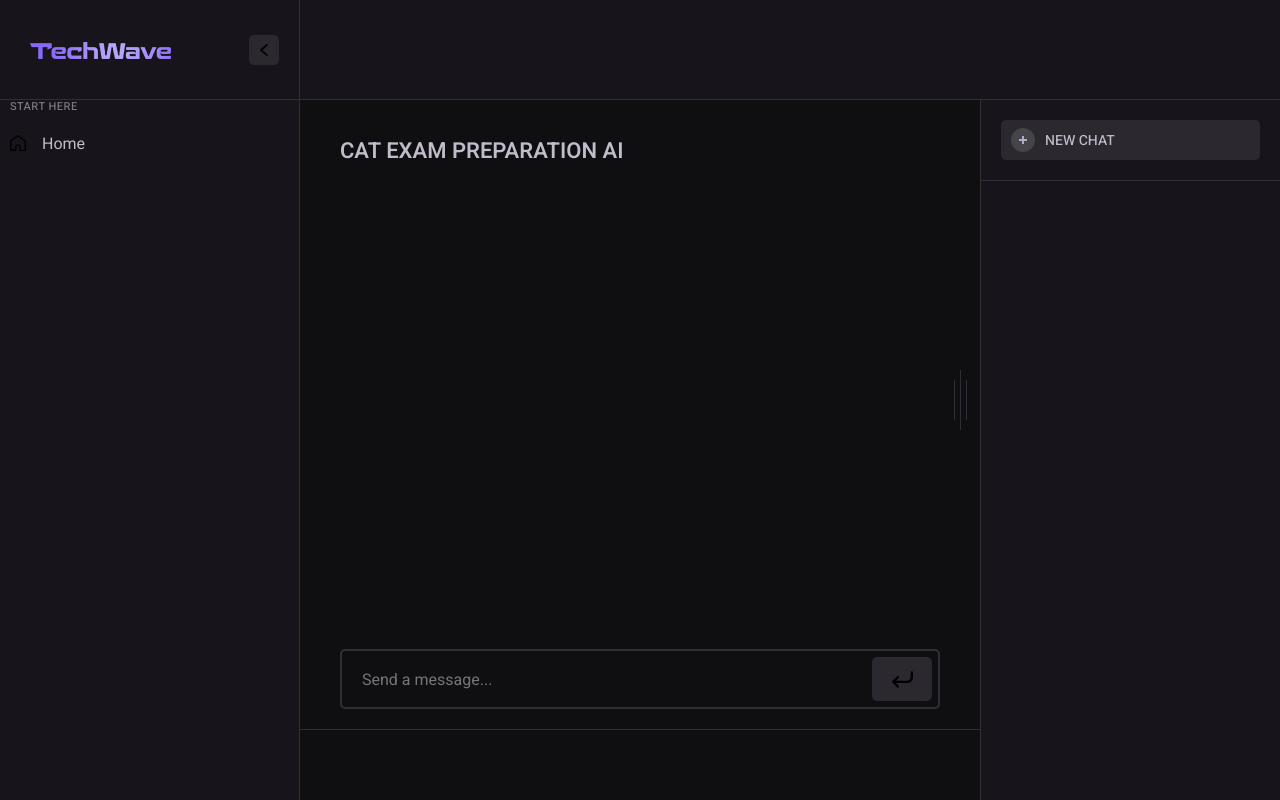
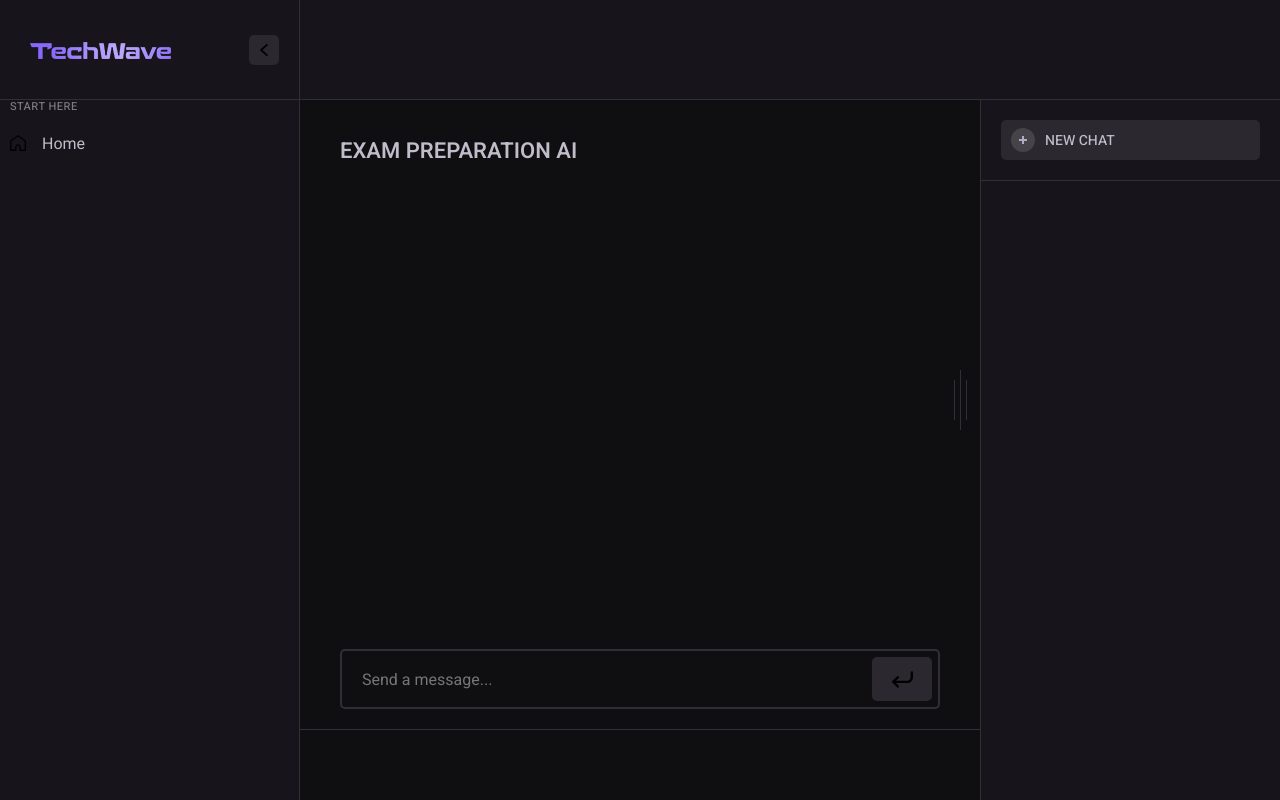
Before and after one commit to SaurabhAione/flaskchatbot, a Flask app: page / in a window 1280 px wide. Run offline with Flask 3, Linux system fonts and the light colour scheme.

Commit message:
Update index.html

```diff
--- a/templates/index.html
+++ b/templates/index.html
@@ -182,7 +182,7 @@
                             <div class="fn__title_holder">
                                 <div class="container">
                                     <!-- Active chat title -->
-                                    <h1 class="title">CAT EXAM PREPARATION AI</h1>
+                                    <h1 class="title"> EXAM PREPARATION AI</h1>
                                     <!-- !Active chat title -->
                                 </div>
                             </div>
```
